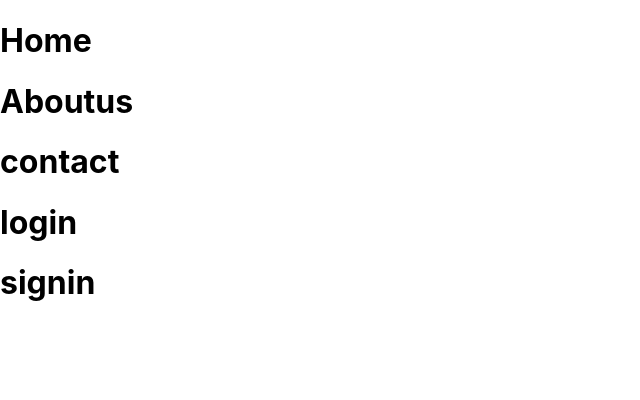
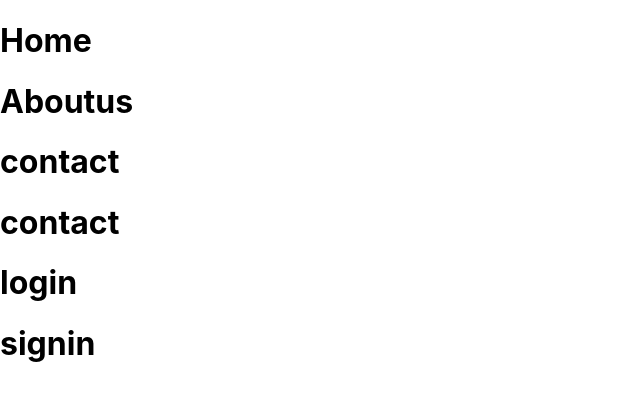
Before and after one commit to farah2003/teacherweb, a React (Create React App) app: page / in a window 1280 px wide. Shown: the top 400 px of the page, without its empty margins (0-640 px from the left). Built offline with nearby package versions, Linux system fonts and the light colour scheme.

Commit message:
adding test page

```diff
--- a/src/App.js
+++ b/src/App.js
@@ -1,19 +1,22 @@
 import React, { Component } from 'react';
 import './App.css';
-import Home   from './component/Home'
-import About from './component/Aboutus'
-import Contactus  from './component/Contactus'
-import Signin   from './component/Sign'
-import Login   from './component/Login'
+import Home   from './component/Home';
+import About from './component/Aboutus';
+import Contactus  from './component/Contactus';
+import Signin   from './component/Sign';
+import Login   from './component/Login';
+import Test from './component/test';
 
 
 class App extends Component{
   render(){
     return(
       <div>
-     <Home></Home>
-     <About></About>
-     <Contactus></Contactus>
+        <Home></Home>
+        <About></About>
+        <Contactus></Contactus>
+        <Test></Test>
+
        <Login></Login>
        <Signin></Signin>
 
```
